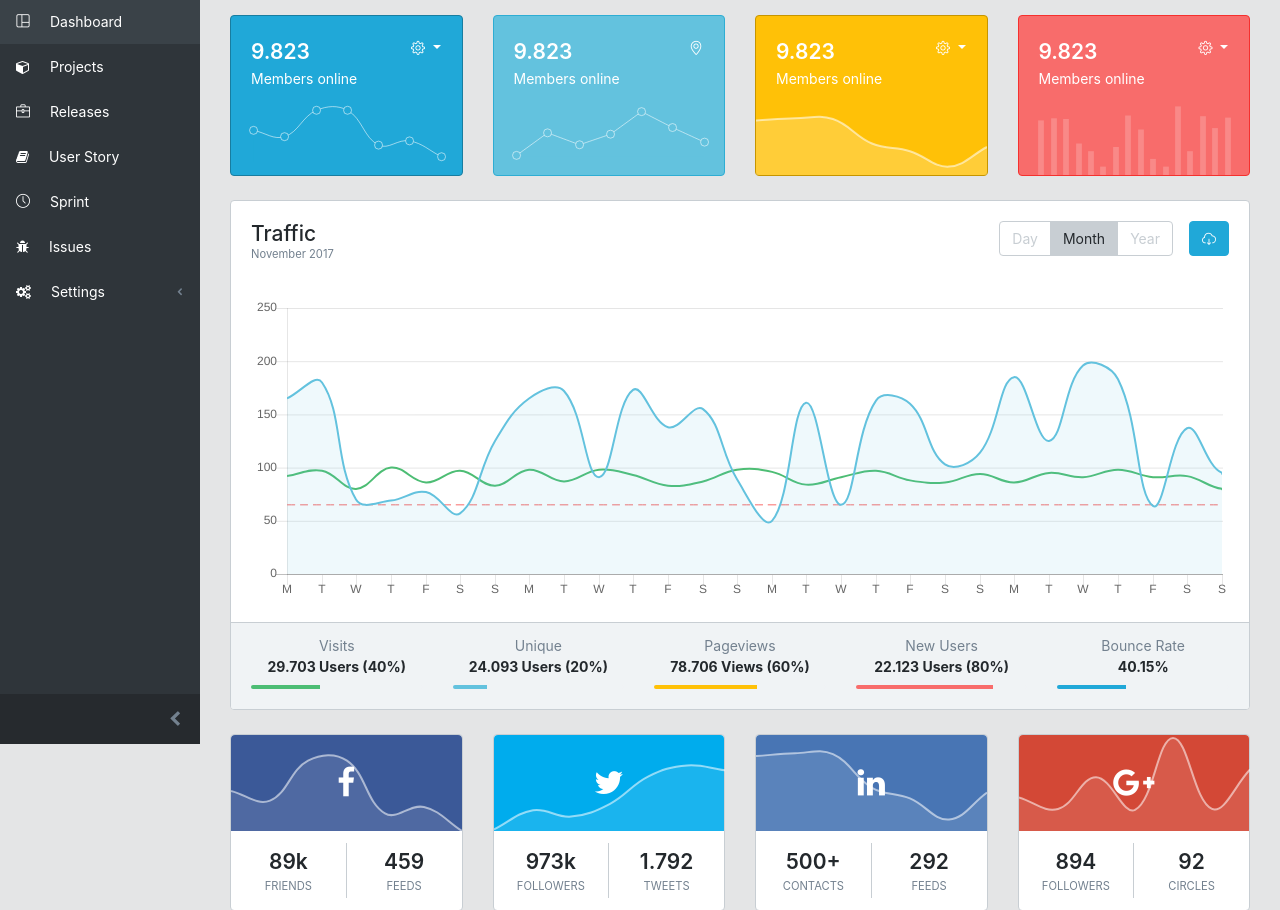
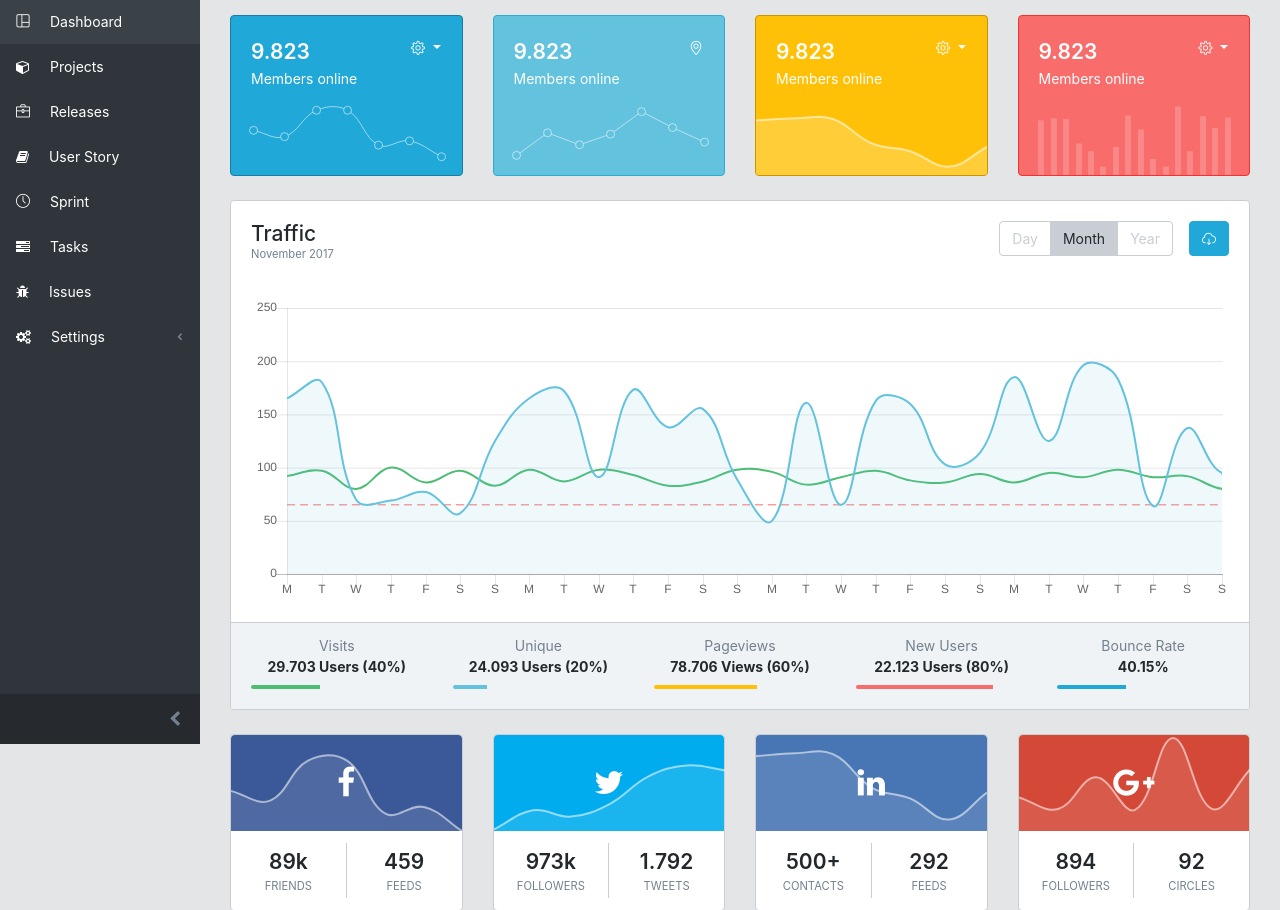
Before and after one commit to nahidsaikat/scrumate, a Django app: page / in a window 1280 px wide. Shown: the part 56-966 px from the top of the page. Run offline with Django 3.2, Linux system fonts and the light colour scheme; the visitor is signed in with stand-in values (Sample User, id 1); some libraries are stand-ins or nearby versions; some web fonts are replaced.

Commit message:
<67> Adding url and menu for task.

```diff
--- a/core/templates/index.html
+++ b/core/templates/index.html
@@ -97,6 +97,10 @@
                         <i class="icon-clock icons mr-3"></i> Sprint</a>
                 </li>
                 <li class="nav-item">
+                    <a class="nav-link" href="{% url 'task_list' %}">
+                        <i class="fa fa-tasks mr-3"></i> Tasks</a>
+                </li>
+                <li class="nav-item">
                     <a class="nav-link" href="{% url 'issue_list' %}">
                         <i class="fa fa-bug mr-3"></i> Issues</a>
                 </li>
--- a/core/urls.py
+++ b/core/urls.py
@@ -11,6 +11,8 @@ urlpatterns = [
     path('user_story/add/', views.user_story_add, name='user_story_add'),
     path('sprint/', views.sprint_list, name='sprint_list'),
     path('sprint/add/', views.sprint_add, name='sprint_add'),
+    path('task/', views.issue_list, name='task_list'),
+    path('task/add/', views.issue_add, name='task_add'),
     path('issue/', views.issue_list, name='issue_list'),
     path('issue/add/', views.issue_add, name='issue_add'),
 
```
